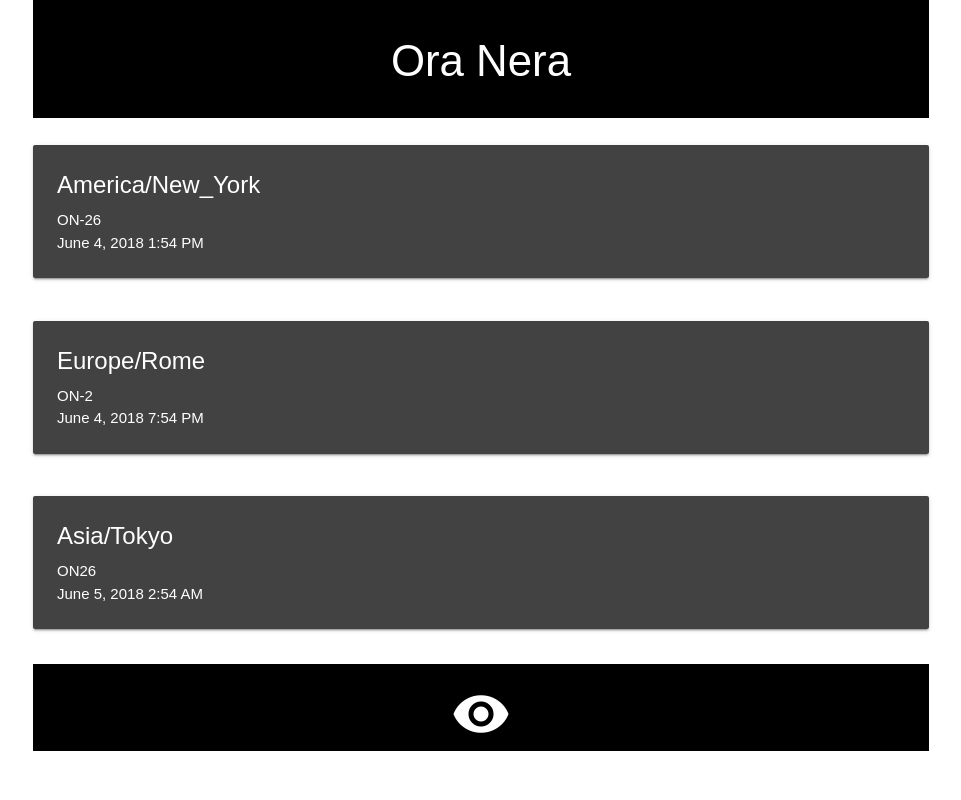
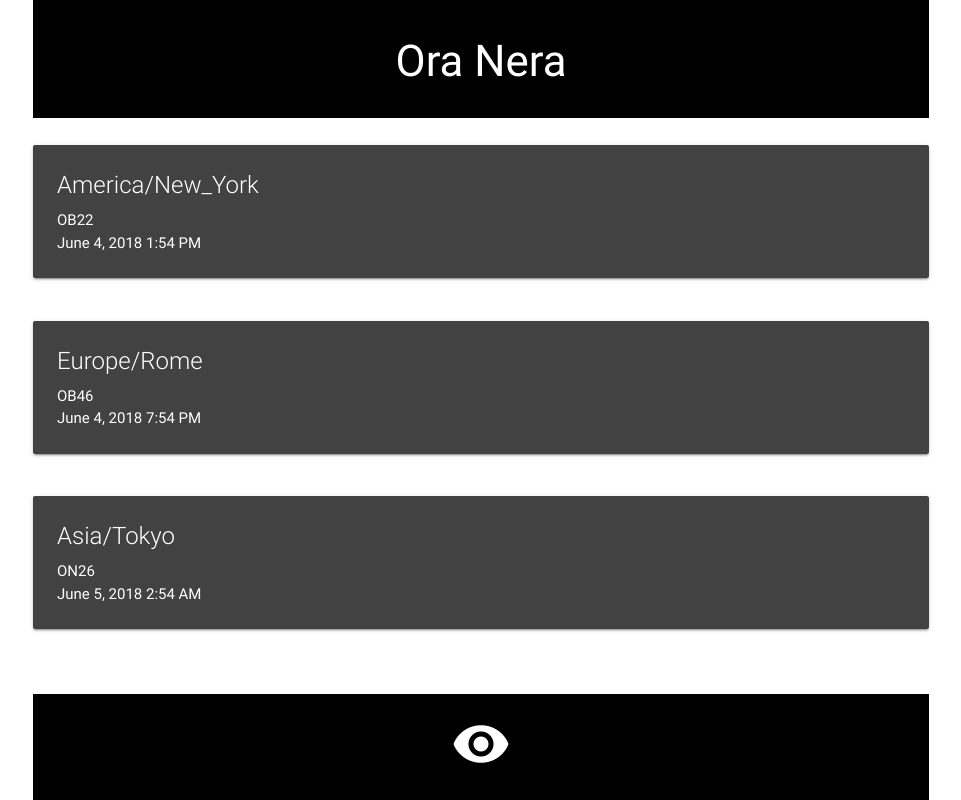
Before and after one commit to jackdbd/ora-nera, a React (Create React App) app: page / in a window 1280 px wide. Shown: the whole page, without its empty margins (159-1120 px from the left). Built offline with nearby package versions, Linux system fonts and the light colour scheme.

Commit message:
Fix ON/OB time and make the footer stick

```diff
--- a/package.json
+++ b/package.json
@@ -2,13 +2,15 @@
   "name": "ora-nera",
   "version": "0.1.0",
   "private": true,
+  "homepage": "https://jackdbd.github.io/ora-nera",
   "scripts": {
     "start": "react-scripts start",
     "build": "react-scripts build",
     "test": "react-scripts test --env=jsdom",
     "test:verbose": "react-scripts test --env=jsdom --verbose",
     "eject": "react-scripts eject",
-    "lint": "prettier --write '{,!(node_modules)/}**/*.{js,jsx}'"
+    "lint": "prettier --write '{,!(node_modules)/}**/*.{js,jsx}'",
+    "deploy": "npm run build && gh-pages -d build"
   },
   "dependencies": {
     "materialize-css": "^0.100.2",
@@ -19,6 +21,7 @@
     "react-scripts": "1.1.4"
   },
   "devDependencies": {
+    "gh-pages": "^1.2.0",
     "prettier": "^1.13.4"
   }
 }
--- a/public/index.html
+++ b/public/index.html
@@ -20,7 +20,7 @@
       work correctly both with client-side routing and a non-root public URL.
       Learn how to configure a non-root public URL by running `npm run build`.
     -->
-    <title>React App</title>
+    <title>Ora Nera</title>
   </head>
   <body>
     <noscript>
--- /dev/null
+++ b/src/components/App.css
@@ -0,0 +1,9 @@
+.app {
+  display: flex;
+  flex-direction: column;
+  min-height: 100vh;
+}
+
+.app-content {
+  flex: 1 0 auto;
+}
--- a/src/components/App.js
+++ b/src/components/App.js
@@ -3,15 +3,18 @@ import Header from "./Header";
 import OraNera from "./OraNera";
 import Footer from "./Footer";
 import "../../node_modules/materialize-css/dist/css/materialize.min.css";
+import "./App.css";
 
 class App extends Component {
   render() {
     return (
-      <div className="container">
+      <div className="app container">
         <Header />
-        <OraNera tz={"America/New_York"} />
-        <OraNera tz={"Europe/Rome"} />
-        <OraNera tz={"Asia/Tokyo"} />
+        <div className="app-content">
+          <OraNera tz={"America/New_York"} />
+          <OraNera tz={"Europe/Rome"} />
+          <OraNera tz={"Asia/Tokyo"} />
+        </div>
         <Footer />
       </div>
     );
--- a/src/components/OraNera.js
+++ b/src/components/OraNera.js
@@ -1,42 +1,24 @@
 import React, { Component } from "react";
 import moment from "moment-timezone";
+import { getRealTime } from "../utils";
 
 class OraNera extends Component {
   constructor(props) {
     super(props);
     this.state = {
-      time: "00:00",
-      timeON: "ON...",
-      ON: this.getON()
-    };
-  }
-
-  getON() {
-    const hour = 20;
-    const minute = 15;
-    const second = 0;
-    // const d = new Date();
-    // d.setHours(hour, minute, second);
-    return {
-      hour,
-      minute,
-      second,
-      m: moment.tz("08:15 pm", "h:mm a", this.props.tz)
+      realTime: "ON",
+      fakeTime: "00:00."
     };
   }
 
   updateTime() {
     const m = moment().tz(this.props.tz);
-    const duration = moment.duration(m.diff(this.state.ON.m));
-    const diffMinutes = duration.asMinutes();
-    const digit = Math.floor(diffMinutes / this.state.ON.minute);
-    const timeON = digit ? `ON${digit}` : "ON";
-    const time = m.tz(this.props.tz).format("LLL");
+    const realTime = getRealTime(m, this.props.tz);
+    const fakeTime = m.tz(this.props.tz).format("LLL");
 
     this.setState({
-      time,
-      timeON,
-      ON: this.getON()
+      realTime,
+      fakeTime
     });
   }
 
@@ -55,9 +37,9 @@ class OraNera extends Component {
           <div className="card grey darken-3">
             <div className="card-content white-text">
               <span className="card-title">{this.props.tz}</span>
-              <span>{this.state.timeON}</span>
+              <span>{this.state.realTime}</span>
               <br />
-              <span>{this.state.time}</span>
+              <span>{this.state.fakeTime}</span>
             </div>
           </div>
         </div>
--- a/src/index.css
+++ /dev/null
@@ -1,5 +0,0 @@
-body {
-  margin: 0;
-  padding: 0;
-  font-family: sans-serif;
-}
--- a/src/index.js
+++ b/src/index.js
@@ -1,6 +1,5 @@
 import React from "react";
 import ReactDOM from "react-dom";
-import "./index.css";
 import App from "./components/App";
 import registerServiceWorker from "./registerServiceWorker";
 
--- /dev/null
+++ b/src/utils/index.js
@@ -0,0 +1,42 @@
+import moment from "moment-timezone";
+
+export function getRealTime(m, timezone) {
+  let mOB, mON, diffMinutes, symbol;
+  const minute = 15;
+  mOB = moment.tz(`08:${minute} am`, "h:mm a", timezone);
+  mON = moment.tz(`08:${minute} pm`, "h:mm a", timezone);
+  const durOB = moment.duration(m.diff(mOB));
+  const durON = moment.duration(m.diff(mON));
+  const diffMinutesOB = durOB.asMinutes();
+  const diffMinutesON = durON.asMinutes();
+
+  if (diffMinutesOB < 0 && diffMinutesON < 0) {
+    mON = mON.subtract(1, "day");
+    diffMinutes = moment.duration(m.diff(mON)).asMinutes();
+    symbol = "ON";
+  } else if (diffMinutesOB > 0 && diffMinutesON > 0) {
+    diffMinutes = diffMinutesON;
+    symbol = "ON";
+  } else if (diffMinutesOB > 0 && diffMinutesON < 0) {
+    diffMinutes = diffMinutesOB;
+    symbol = "OB";
+  } else if (diffMinutesON === 0) {
+    diffMinutes = 0;
+    symbol = "ON";
+  } else if (diffMinutesOB === 0) {
+    diffMinutes = 0;
+    symbol = "OB";
+  } else {
+    throw new Error("this should never happen");
+  }
+
+  const digit = Math.floor(diffMinutes / minute);
+  const timeON = digit ? `${symbol}${digit}` : `${symbol}`;
+  // const time = m.tz(this.props.tz).format("LLL");
+  return timeON;
+}
+
+export function getFakeTime(timezone) {
+  const m = moment.tz("08:15 am", "h:mm a", timezone);
+  return m;
+}
```
Also changed, not shown: 2 other files (tests, documents, lock files or other folders).
